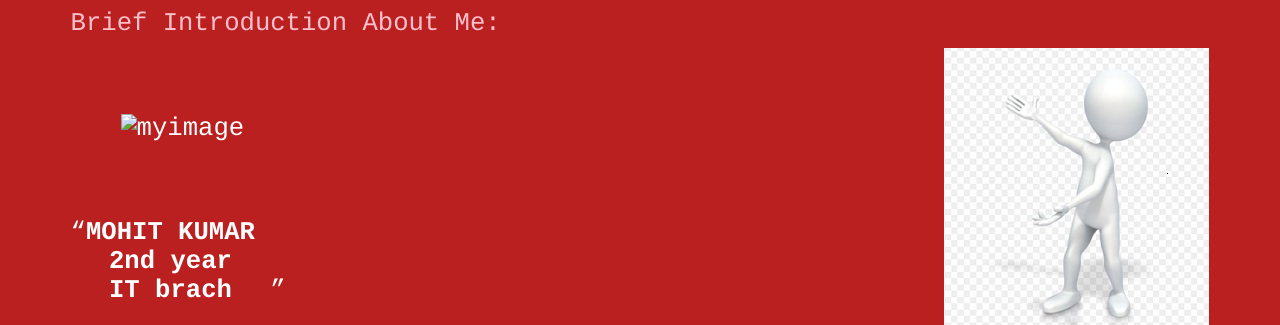
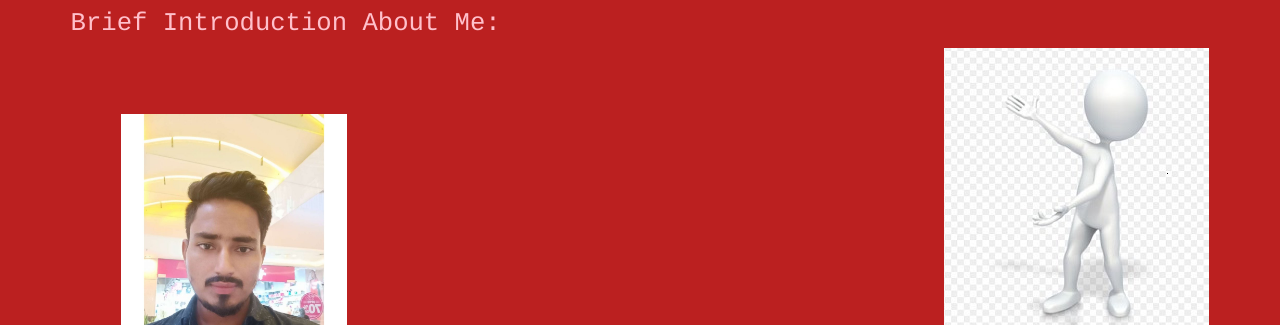
Before and after one commit to Mohit1011519/PORTFOLIO, a plain HTML site: page index.html.html in a window 1280 px wide. Shown: the part 178-503 px from the top of the page. Drawn offline with Linux system fonts and the light colour scheme.

Commit message:
Update index.html.html

```diff
--- a/index.html.html
+++ b/index.html.html
@@ -156,7 +156,7 @@
 <div class="mySelf" id="about">
 	<img src="funy.jpg" style="float: right;margin-top: 3vw;">
 	<p style="color: pink">Brief Introduction About Me:</p>
-	<img src="photo1.jpg" style="height:25vw;margin: 50px;top: 3vw;" alt="myimage">
+	<img src="photo.jpg" style="height:25vw;margin: 50px;top: 3vw;" alt="myimage">
 	<div><p><q style="font-size: 2vw left:2vw"><b>MOHIT KUMAR</b><br><span style="padding: 3vw"><b>2nd year</b></span><br><span style="padding: 3vw"><b>IT brach</b></span></q></p></div>
 	<blockquote>
 		<i> I am <span style="font-size: 3vw;"><b>MOHIT KUMAR</b></span>. I am from BIRTH PLACE OF LORD KRISHNA(mathura).I have done my class 12th form Parmeshwari devi dhanuka sarswati vidya mandir Sr.Sec. School And i have got <span style="font-size:3vw;color:white;">84%</span>. I am pursuing my graduation from Ajay Kumar Garg Engineering College.Currently i am in btech 2nd year.<br><br>Now i am learning Front end development. </i>
```
